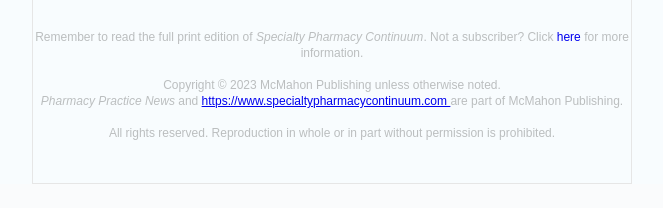
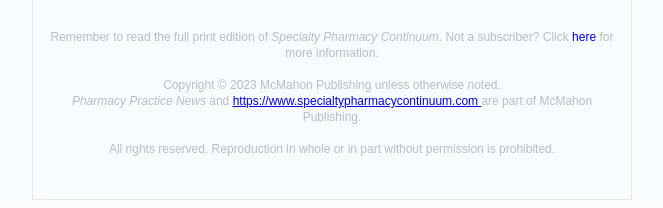
Before and after one commit to leesophia011/spcslh.github.io, a plain HTML site: page index.html in a window 1280 px wide. Shown: the part 1733-1941 px from the top of the page, without its empty margins (308-971 px from the left). Drawn offline with Linux system fonts and the light colour scheme.

Commit message:
Add files via upload

```diff
--- a/index.html
+++ b/index.html
@@ -268,7 +268,6 @@
                                                 </a>
                                             </td>
                                         </tr>
-
                                         <tr>
                                             <td style="height:10px;" height="10"></td>
                                         </tr>
@@ -404,7 +403,7 @@
                                 <tbody>
                                     <tr>
                                         <td style="color:#bbbebf;">
-                                            <p align="center">
+                                            <p align="center" style="padding:0px 10px 0px 10px;">
                                                 <span style="font-family:Arial;font-size:12px;">
                                                     Remember to read the full print edition of <em>Specialty Pharmacy
                                                         Continuum</em>. Not a
```
